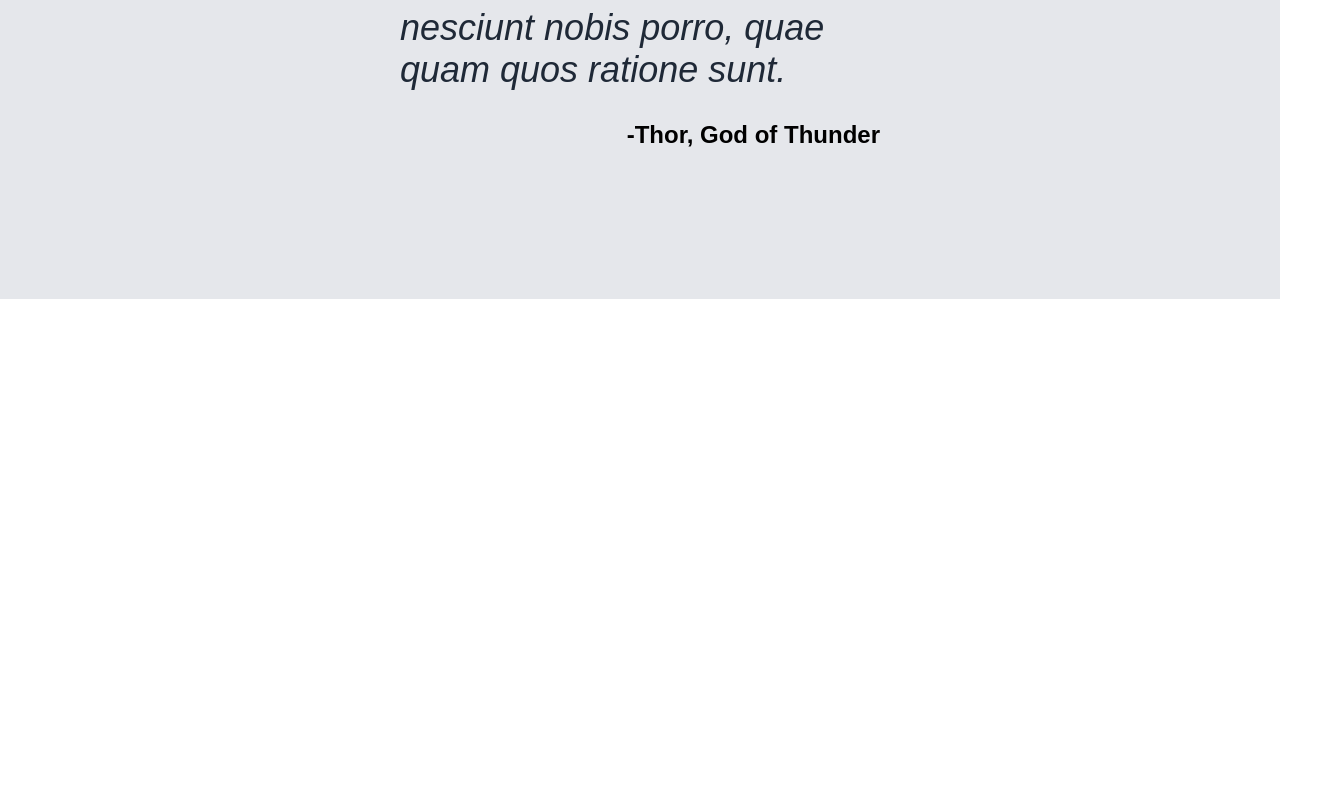
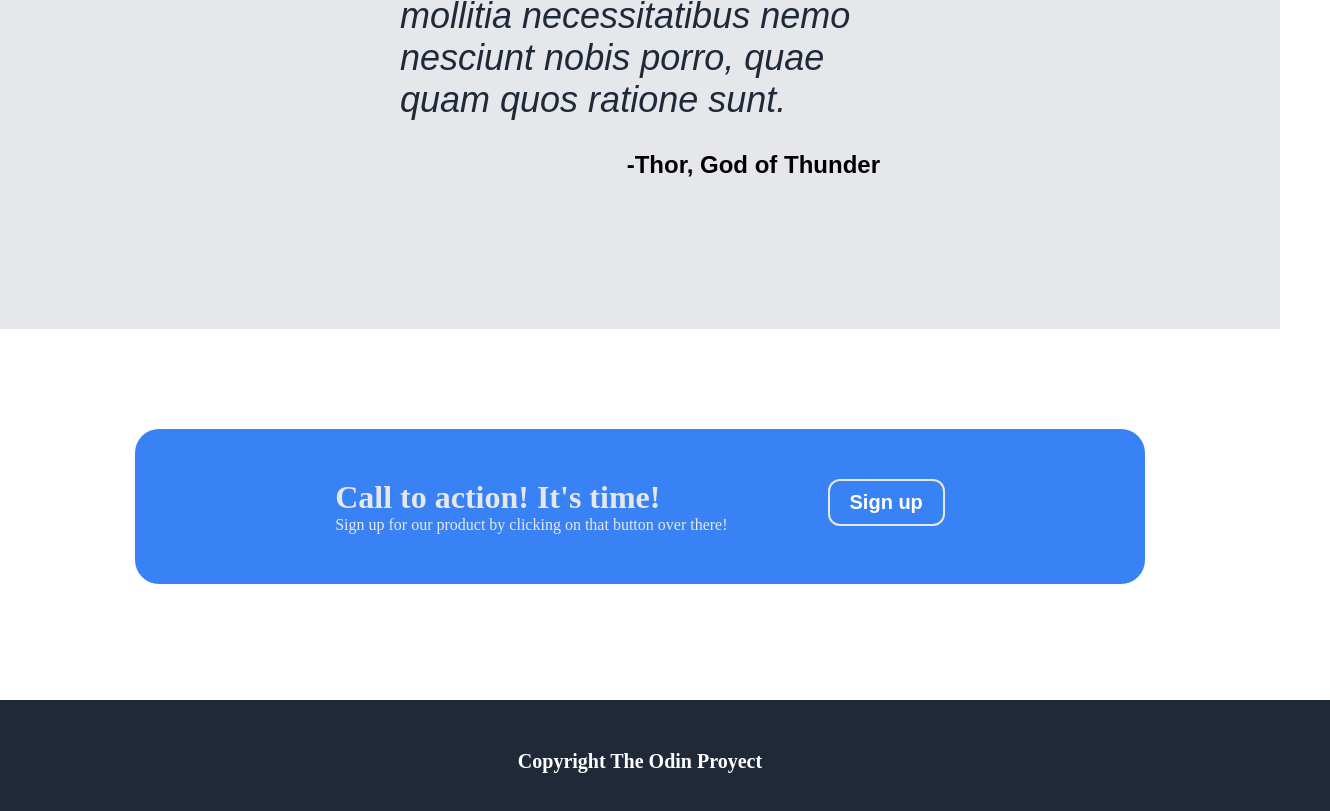
Before and after one commit to kraken209254/LandingPage, a plain HTML site: page index.html in a window 1280 px wide. Shown: the part 2128-2939 px from the top of the page, 1330 px wide, since content can reach past the window. Before the commit the page ends 2427 px from the top, so only its background shows below. Drawn offline with Linux system fonts and the light colour scheme.

Commit message:
Finished Landing Page

```diff
--- a/index.html
+++ b/index.html
@@ -74,12 +74,18 @@
             </p>
         </div>
         <div class="signup">
-            <div class="signuptxt">
-
+            <div class="signupContainer">
+                <div class="signuptxt">
+                    <h1>Call to action! It's time! </h1>
+                    <p>Sign up for our product by clicking on that button over there! </p>
+                </div>
+                <div class="button">
+                    <button>Sign up</button>
+                </div>
             </div>
-
         </div>
         <div class="footer">
+            <p>Copyright The Odin Proyect</p>
 
         </div>
 
--- a/stylesheet.css
+++ b/stylesheet.css
@@ -116,6 +116,7 @@ button{
     align-items: center;
     gap: 16px;
     flex-wrap: wrap;
+    margin-bottom: 30px;
 
 }
 
@@ -164,3 +165,51 @@ button{
     font-family: Arial,Verdana,sans-serif;
     font-size: 24px;
 }
+.signupContainer{
+    border-radius: 24px;
+    background-color: #3882F6;
+    display: flex;
+    justify-content: space-between;
+    padding: 50px 200px;
+    gap: 100px;
+}
+.signuptxt{
+    flex: 1 1 auto;
+}
+.signup{
+    display: flex;
+    justify-content: center;
+    align-content: center;
+    padding: 100px 100px;
+    margin-bottom: 16px;
+}
+.signuptxt h1, .signuptxt p{
+    color: #E5E7EB;
+    flex: 1 1 auto;
+}
+.signuptxt h1{
+    font-weight: bolder;
+}
+.button button{
+    border: 2px solid #E5E7EB;
+    flex: 1 1 auto;
+}
+.button{
+    flex: 1 1 auto;
+}
+.footer{
+    flex: 1 1 auto;
+    background-color: #1F2937;
+    display: flex;
+    padding: 50px;
+    width: 100%;
+    text-align: center;
+    font-size: 20px;
+    font-weight: bold;
+
+}
+.footer p{
+    flex: 1 1 300px;
+    color: white;
+
+}
```
